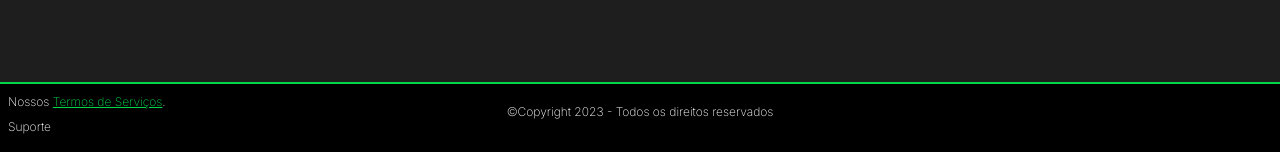
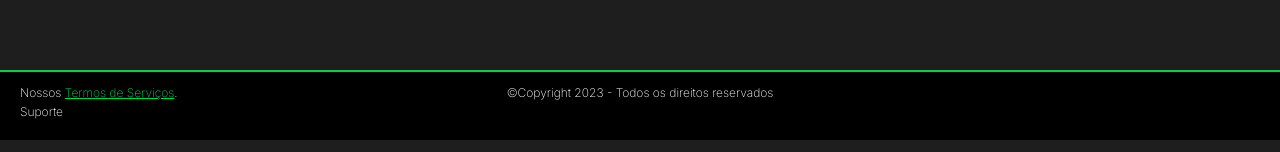
Before and after one commit to ArthurQuintino/Projeto-Frog, a plain HTML site: page video1.html in a window 1280 px wide. Shown: the part 1442-1594 px from the top of the page. Drawn offline with Linux system fonts and the light colour scheme; a web font is replaced by a local one.

Commit message:
cria o footer bonito

```diff
--- /dev/null
+++ b/css/footer.css
@@ -0,0 +1,102 @@
+.footer {
+    width: 100%;
+    min-height: 70px;
+    font-size: 20px;
+    font-weight: 700;
+    display: flex;
+    background-color: #000000;
+    flex-direction: column;
+    border-top: 2px solid #00D448;
+    padding: 15px 20px;
+    gap: 10px;
+    box-sizing: border-box;
+}
+
+.footer__text {
+    color: white;
+    font-family: 'Inter', sans-serif;
+    margin: 0;
+    font-size: 12px;
+    font-style: normal;
+    font-weight: 200;
+    line-height: 1;
+    text-align: center;
+    height: 12px;
+}
+
+.footer__link {
+    color: #00D448;
+    font-style: normal;
+    font-weight: 200;
+    line-height: 1;
+    text-decoration-line: underline;
+
+}
+
+
+.footer__copyright {
+    color: white;
+    font-family: 'Inter', sans-serif;
+    text-align: center;
+    margin: 0;
+    font-size: 12px;
+    font-style: normal;
+    font-weight: 200;
+    line-height: 1;
+    height: 12px;
+
+}
+
+.footer__support {
+    font-family: 'Inter', sans-serif;
+    color: white;
+    font-size: 12px;
+    font-style: normal;
+    font-weight: 200;
+    line-height: 1;
+    text-decoration: none;
+    text-align: center;
+    display:block;
+    height: 12px;
+}
+
+@media screen and (min-width: 600px) {
+    .footer {
+        display: grid;
+        grid-template-columns: repeat(2, 1fr);
+        gap:0;
+    }
+
+    .footer__text {
+        grid-column: 1/1;
+        text-align: left;
+    }
+
+    .footer__copyright {
+        grid-column: 2/2;
+    }
+
+    .footer__support {
+        grid-column: 1/1;
+        text-align: left;
+    }
+}
+
+@media screen and (min-width: 850px) {
+    .footer {
+        display: grid;
+        grid-template-columns: repeat(3, 1fr);
+    }
+
+    .footer__text {
+        grid-column: 1/1;
+    }
+
+    .footer__copyright {
+        grid-column: 2/3;
+    }
+
+    .footer__support {
+        grid-column: 1/1;
+    }
+}
--- a/css/geral.css
+++ b/css/geral.css
@@ -4,16 +4,6 @@
 }
 
 
-footer {
-    width: 100%;
-    height: 100px;
-    text-align: center;
-    font-size: 20px;
-    font-weight: 700;
-    color: #000000;
-    line-height: 200px;
-}
-
 html {
     scroll-behavior: smooth;
 }
--- a/css/video.css
+++ b/css/video.css
@@ -1,3 +1,4 @@
+@import url(./footer.css);
 * {
     margin: 0;
     padding: 0;
@@ -242,69 +243,8 @@ nav ul li {
     height: 10vh;
 }
 
-footer {
-    width: 100%;
-    height: 70px;
-    text-align: center;
-    font-size: 20px;
-    font-weight: 700;
-    text-align: justify;
-    display: inline-flex;
-    background-color: #000000;
-    flex-direction: column;
-}
-
-footer p {
-    color: white;
-    font-family: 'Inter', sans-serif;
-    margin-top: 10px;
-    margin-left: 08px;
-    font-size: 12px;
-    font-style: normal;
-    font-weight: 200;
-    line-height: normal;
-}
-
-footer a {
-    color: #00D448;
-    font-style: normal;
-    font-weight: 200;
-    line-height: normal;
-    text-decoration-line: underline;
 
 
-
-}
-
-footer h4 a {
-    color: white;
-    text-decoration: none;
-}
-
-footer h3 {
-    color: white;
-    font-family: 'Inter', sans-serif;
-    text-align: center;
-    margin-top: -40px;
-    font-size: 12px;
-    font-style: normal;
-    font-weight: 200;
-    line-height: normal;
-
-}
-
-#sup {
-    font-family: 'Inter', sans-serif;
-    color: white;
-    margin-top: 10px;
-    margin-left: 08px;
-    font-size: 12px;
-    margin-bottom: 10px;
-    font-style: normal;
-    font-weight: 200;
-    line-height: normal;
-    text-decoration: none;
-}
 @media screen and (min-width: 600px) {
     .cards {
         display: grid;
--- a/video1.html
+++ b/video1.html
@@ -100,13 +100,13 @@
         </div>
     </div>
     <div class="space"></div>
-    <footer>
-        <hr class="line">
-        <p>Nossos <a href="https://policies.google.com/terms" target="blank">Termos de Serviços</a>.</p>
+    <footer class="footer">
+        <p class="footer__text">Nossos <a href="https://policies.google.com/terms" target="blank" class="footer__link">Termos de Serviços</a>.</p>
 
-        <h4 id="sup"><a href="suporte.html">Suporte</h4></a>
+        <p class="footer__copyright">&copy;Copyright 2023 - Todos os direitos reservados</p>
 
-        <h3>©Copyright 2023 - Todos os direitos reservados</h3>
+        <a href="suporte.html" class="footer__support">Suporte</a>
+
     </footer>
 
 </body>
```
